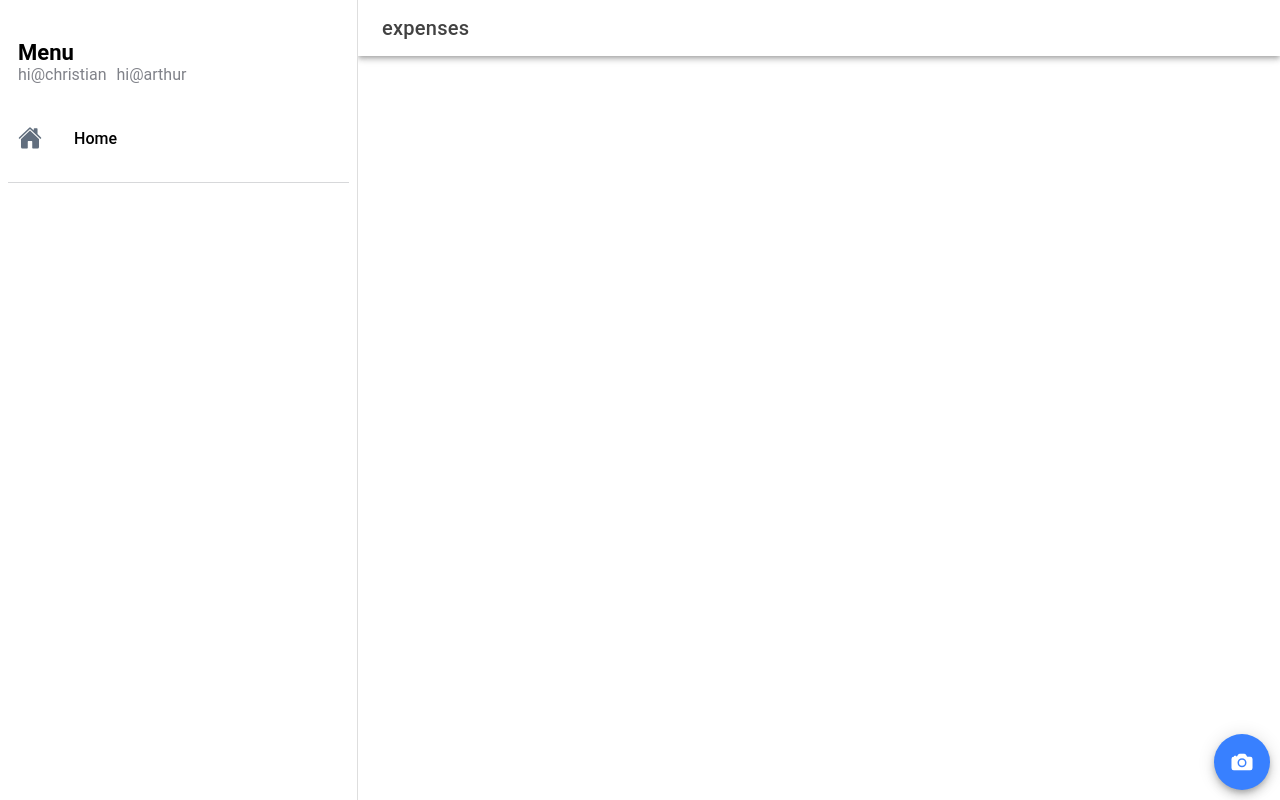
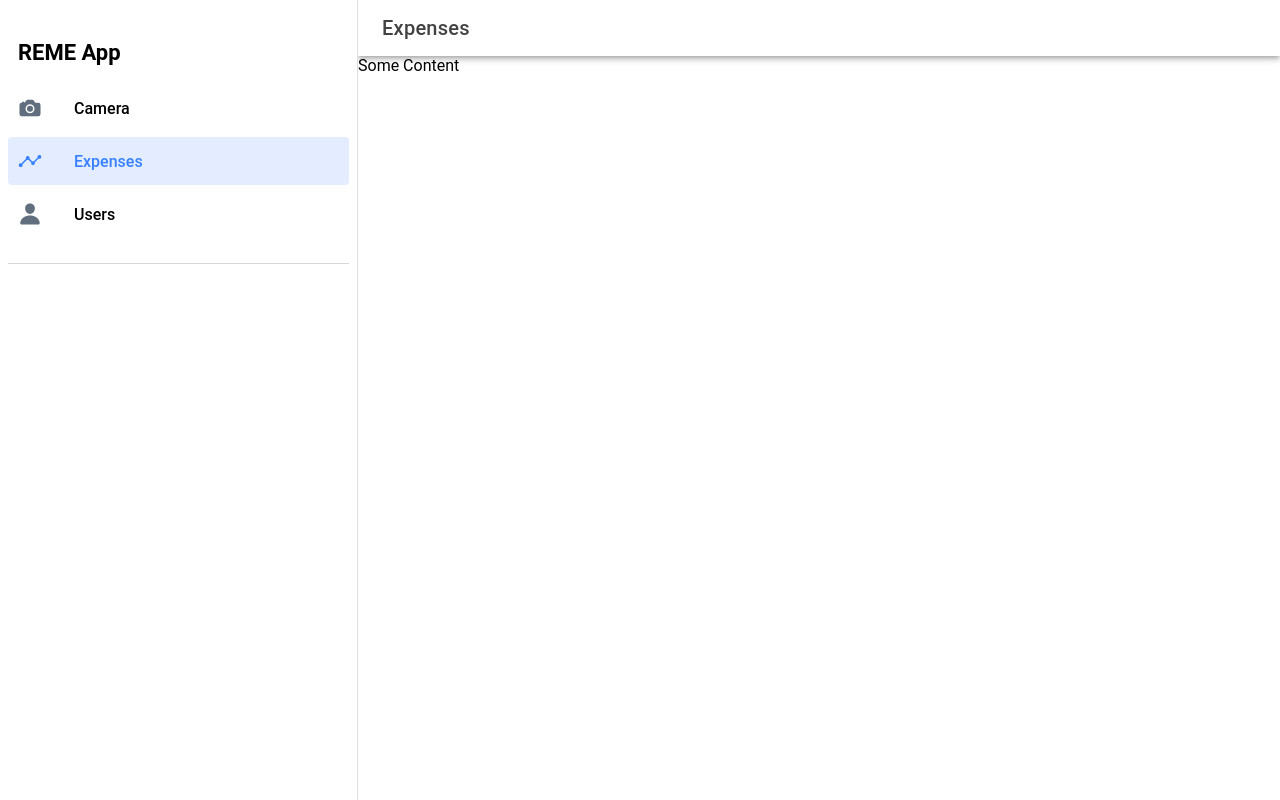
Before and after one commit to jthies73/rewe-app, a React (Create React App) app in the folder rewe-app-fe/: page /expenses in a window 1280 px wide. Built offline with nearby package versions, Linux system fonts and the light colour scheme; no server answers.

Commit message:
Refactor and Display users from DB on UsersPage.tsx

```diff
--- a/rewe-app-fe/package.json
+++ b/rewe-app-fe/package.json
@@ -12,6 +12,7 @@
 		"@ionic/pwa-elements": "^3.2.2",
 		"@ionic/react": "^7.0.0",
 		"@ionic/react-router": "^7.0.0",
+		"@supabase/supabase-js": "^2.32.0",
 		"@testing-library/jest-dom": "^5.11.9",
 		"@testing-library/react": "^13.3.0",
 		"@testing-library/user-event": "^12.6.3",
--- a/rewe-app-fe/src/App.tsx
+++ b/rewe-app-fe/src/App.tsx
@@ -25,7 +25,9 @@ import React from "react";
 import { Redirect, Route } from "react-router-dom";
 
 import Menu from "./components/Menu";
-import Page from "./pages/Page";
+import CameraPage from "./pages/CameraPage";
+import ExpensesPage from "./pages/ExpensesPage";
+import UsersPage from "./pages/UsersPage";
 
 /* Theme variables */
 import "./theme/variables.css";
@@ -40,10 +42,16 @@ const App: React.FC = () => {
 					<Menu />
 					<IonRouterOutlet id="main">
 						<Route path="/" exact={true}>
-							<Redirect to="/home" />
+							<Redirect to="/camera" />
 						</Route>
-						<Route path="/:name" exact={true}>
-							<Page />
+						<Route path="/camera" exact={true}>
+							<CameraPage />
+						</Route>
+						<Route path="/expenses" exact={true}>
+							<ExpensesPage />
+						</Route>
+						<Route path="/users" exact={true}>
+							<UsersPage />
 						</Route>
 					</IonRouterOutlet>
 				</IonSplitPane>
--- a/rewe-app-fe/src/components/ExploreContainer.css
+++ /dev/null
@@ -1,24 +0,0 @@
-.container {
-	text-align: center;
-	position: absolute;
-	left: 0;
-	right: 0;
-	top: 50%;
-	transform: translateY(-50%);
-}
-
-.container strong {
-	font-size: 20px;
-	line-height: 26px;
-}
-
-.container p {
-	font-size: 16px;
-	line-height: 22px;
-	color: #8c8c8c;
-	margin: 0;
-}
-
-.container a {
-	text-decoration: none;
-}
--- a/rewe-app-fe/src/components/ExploreContainer.tsx
+++ b/rewe-app-fe/src/components/ImageGrid.tsx
@@ -3,10 +3,8 @@ import { IonButton, IonCol, IonGrid, IonRow } from "@ionic/react";
 import React, { useState } from "react";
 
 import { generateFileNameWithDate } from "../utils/stringUtils";
-import "./ExploreContainer.css";
 
-interface ContainerProps {
-	name: string;
+interface ImageGridProps {
 	photos: Photo[];
 }
 
@@ -36,11 +34,10 @@ async function uploadPhoto(photo: Photo) {
 	return res;
 }
 
-const ExploreContainer: React.FC<ContainerProps> = ({ name, photos }) => {
+const ImageGrid: React.FC<ImageGridProps> = ({ photos }) => {
 	const [successfullUploads, setSuccessfullUploads] = useState<string[]>([]);
 
 	return (
-		<div>
 		<IonGrid>
 			<IonRow>
 				{photos.map((photo) => (
@@ -49,7 +46,7 @@ const ExploreContainer: React.FC<ContainerProps> = ({ name, photos }) => {
 							key={photo.webPath}
 							src={photo.webPath}
 							style={{ width: "100%", height: "auto" }}
-								alt={name}
+							alt={"whats that??"}
 						/>
 						<IonButton
 							disabled={successfullUploads.includes(
@@ -67,15 +64,14 @@ const ExploreContainer: React.FC<ContainerProps> = ({ name, photos }) => {
 						>
 							Upload
 						</IonButton>
-							{successfullUploads.includes(
-								photo.webPath + ""
-							) && <div>Uploaded!</div>}
+						{successfullUploads.includes(photo.webPath + "") && (
+							<div>Uploaded!</div>
+						)}
 					</IonCol>
 				))}
 			</IonRow>
 		</IonGrid>
-		</div>
 	);
 };
 
-export default ExploreContainer;
+export default ImageGrid;
--- a/rewe-app-fe/src/components/Menu.tsx
+++ b/rewe-app-fe/src/components/Menu.tsx
@@ -9,7 +9,7 @@ import {
 	IonMenuToggle,
 	IonNote,
 } from "@ionic/react";
-import { home } from "ionicons/icons";
+import { camera, analytics, person } from "ionicons/icons";
 import React from "react";
 import { useLocation } from "react-router-dom";
 
@@ -24,10 +24,22 @@ interface AppPage {
 
 const appPages: AppPage[] = [
 	{
-		title: "Home",
-		url: "/home",
-		iosIcon: home,
-		mdIcon: home,
+		title: "Camera",
+		url: "/camera",
+		iosIcon: camera,
+		mdIcon: camera,
+	},
+	{
+		title: "Expenses",
+		url: "/expenses",
+		iosIcon: analytics,
+		mdIcon: analytics,
+	},
+	{
+		title: "Users",
+		url: "/users",
+		iosIcon: person,
+		mdIcon: person,
 	},
 ];
 
@@ -38,9 +50,8 @@ const Menu: React.FC = () => {
 		<IonMenu contentId="main" type="overlay">
 			<IonContent>
 				<IonList id="inbox-list">
-					<IonListHeader>Menu</IonListHeader>
-					<IonNote>hi@christian</IonNote>
-					<IonNote>hi@arthur</IonNote>
+					<IonListHeader>REME App</IonListHeader>
+					<br />
 					{appPages.map((appPage, index) => {
 						return (
 							<IonMenuToggle key={index} autoHide={false}>
@@ -64,6 +75,7 @@ const Menu: React.FC = () => {
 									{/*Title Capitalized*/}
 									<IonLabel>{appPage.title}</IonLabel>
 								</IonItem>
+								<div style={{ marginBottom: 5 }} />
 							</IonMenuToggle>
 						);
 					})}
--- a/rewe-app-fe/src/pages/Page.tsx
+++ b/rewe-app-fe/src/pages/CameraPage.tsx
@@ -19,10 +19,8 @@ import {
 } from "@ionic/react";
 import { camera } from "ionicons/icons";
 import React, { useState } from "react";
-import { useParams } from "react-router";
 
-import ExploreContainer from "../components/ExploreContainer";
-import "./Page.css";
+import ExploreContainer from "../components/ImageGrid";
 
 const takePhoto = async (direction: "rear" | "front") => {
 	return await Camera.getPhoto({
@@ -35,9 +33,8 @@ const takePhoto = async (direction: "rear" | "front") => {
 	});
 };
 
-const Page: React.FC = () => {
+const CameraPage: React.FC = () => {
 	const [photos, setPhotos] = useState<Photo[]>([]);
-	const { name } = useParams<{ name: string }>();
 
 	return (
 		<IonPage>
@@ -46,17 +43,12 @@ const Page: React.FC = () => {
 					<IonButtons slot="start">
 						<IonMenuButton />
 					</IonButtons>
-					<IonTitle>{name}</IonTitle>
+					<IonTitle>Camera</IonTitle>
 				</IonToolbar>
 			</IonHeader>
 
 			<IonContent fullscreen>
-				<IonHeader collapse="condense">
-					<IonToolbar>
-						<IonTitle size="large">{name + "TEST"}</IonTitle>
-					</IonToolbar>
-				</IonHeader>
-				<ExploreContainer photos={photos} name={name} />
+				<ExploreContainer photos={photos} />
 			</IonContent>
 
 			{/* Add the fab button with the camera icon */}
@@ -75,4 +67,4 @@ const Page: React.FC = () => {
 	);
 };
 
-export default Page;
+export default CameraPage;
--- /dev/null
+++ b/rewe-app-fe/src/pages/ExpensesPage.tsx
@@ -0,0 +1,31 @@
+import {
+	IonButtons,
+	IonContent,
+	IonHeader,
+	IonMenuButton,
+	IonPage,
+	IonTitle,
+	IonToolbar,
+} from "@ionic/react";
+import React from "react";
+
+const ExpensesPage: React.FC = () => {
+	return (
+		<IonPage>
+			<IonHeader>
+				<IonToolbar>
+					<IonButtons slot="start">
+						<IonMenuButton />
+					</IonButtons>
+					<IonTitle>Expenses</IonTitle>
+				</IonToolbar>
+			</IonHeader>
+
+			<IonContent fullscreen>
+				<div>Some Content</div>
+			</IonContent>
+		</IonPage>
+	);
+};
+
+export default ExpensesPage;
--- /dev/null
+++ b/rewe-app-fe/src/pages/UsersPage.tsx
@@ -0,0 +1,69 @@
+import {
+	IonButtons,
+	IonContent,
+	IonHeader,
+	IonMenuButton,
+	IonPage,
+	IonTitle,
+	IonToolbar,
+} from "@ionic/react";
+import React, { useEffect, useState } from "react";
+
+import { supabase } from "../supabase/client";
+
+type User = {
+	id: string;
+	name: string;
+	email: string;
+};
+
+const UsersPage: React.FC = () => {
+	const [users, setUsers] = useState<User[]>([]);
+
+	useEffect(() => {
+		getUsers();
+	}, []);
+
+	async function getUsers() {
+		const { data } = (await supabase.from("users").select()) as {
+			data: User[];
+		};
+		setUsers(() => data);
+	}
+
+	return (
+		<IonPage>
+			<IonHeader>
+				<IonToolbar>
+					<IonButtons slot="start">
+						<IonMenuButton />
+					</IonButtons>
+					<IonTitle>Users</IonTitle>
+				</IonToolbar>
+			</IonHeader>
+
+			<IonContent fullscreen>
+				<table>
+					<thead>
+						<tr>
+							<th>ID</th>
+							<th>Name</th>
+							<th>Email</th>
+						</tr>
+					</thead>
+					<tbody>
+						{users.map((user) => (
+							<tr key={user.id}>
+								<td>{user.id}</td>
+								<td>{user.name}</td>
+								<td>{user.email}</td>
+							</tr>
+						))}
+					</tbody>
+				</table>
+			</IonContent>
+		</IonPage>
+	);
+};
+
+export default UsersPage;
--- /dev/null
+++ b/rewe-app-fe/src/supabase/client.ts
@@ -0,0 +1,6 @@
+import { createClient } from "@supabase/supabase-js";
+
+const supabaseUrl = process.env.REACT_APP_SUPABASE_URL || "";
+const supabaseAnonKey = process.env.REACT_APP_SUPABASE_ANON_KEY || "";
+
+export const supabase = createClient(supabaseUrl, supabaseAnonKey);
```
Also changed, not shown: rewe-app-fe/src/pages/Page.css (deleted), 1 other file (tests, documents, lock files or other folders). Lines whose indentation alone changed are shown as unchanged.
